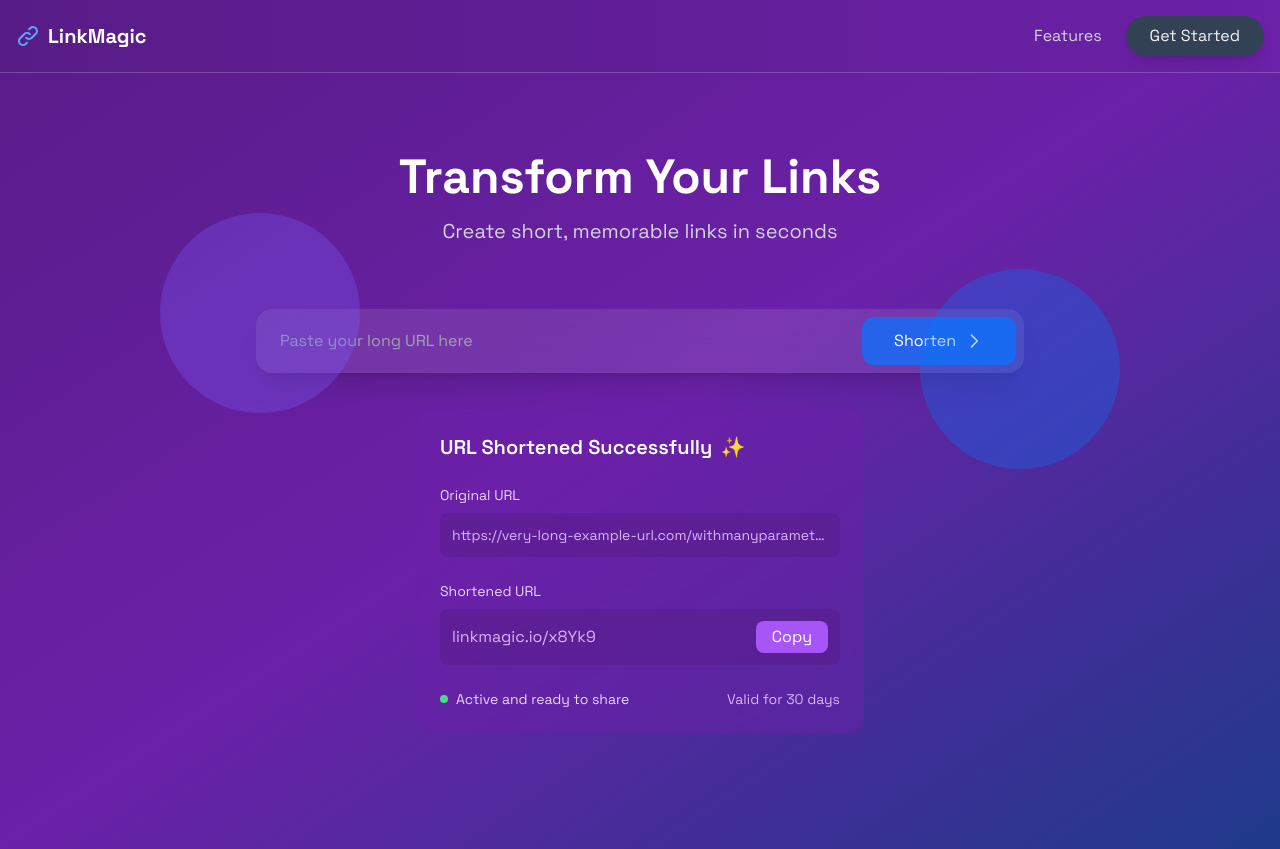
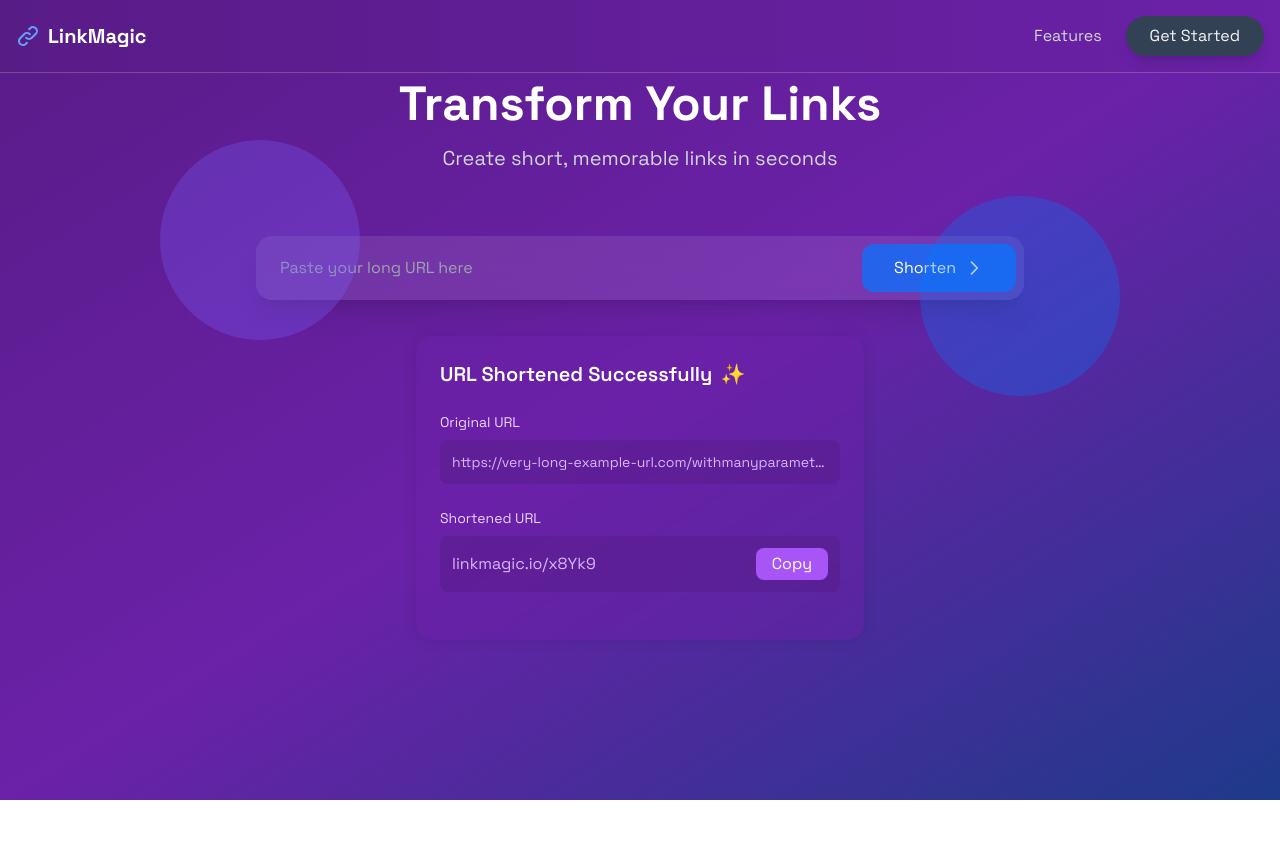
Before and after one commit to iyanuloluwa-Miracle/LINK-MAGIC, a Vue app: page / in a window 1280 px wide. After the commit the page ends 800 px from the top, so only its background shows below. Built offline with nearby package versions, Linux system fonts and the light colour scheme.

Commit message:
fixes: added the navigation top to be fixed

```diff
--- a/src/components/HeroSection/HeroSection.vue
+++ b/src/components/HeroSection/HeroSection.vue
@@ -59,9 +59,9 @@
       </svg>
     </div>
 
-    <div class="flex items-center justify-center p-9">
+    <div class="flex items-center justify-center p-9 ">
       <div
-        class="bg-purple-800/50 backdrop-blur-sm rounded-2xl p-6 max-w-md w-full"
+        class="bg-purple-800/50 backdrop-blur-sm rounded-2xl p-6 max-w-md w-full shadow-[0px_0px_15px_rgba(0,0,0,0.09)]"
       >
         <!-- Success Header -->
         <div class="flex items-center gap-2 mb-6">
@@ -99,16 +99,6 @@
           </div>
         </div>
 
-        <!-- Status -->
-        <div class="flex items-center justify-between">
-          <div class="flex items-center gap-2">
-            <div class="w-2 h-2 bg-green-400 rounded-full"></div>
-            <span class="text-purple-200 text-sm"
-              >Active and ready to share</span
-            >
-          </div>
-          <span class="text-purple-300 text-sm">Valid for 30 days</span>
-        </div>
       </div>
     </div>
   </section>
--- a/src/components/Navbar/Navbar.vue
+++ b/src/components/Navbar/Navbar.vue
@@ -1,5 +1,5 @@
 <template>
-    <div class="bg-gradient-to-r from-purple-900 to-purple-800 border-b border-white/20">
+    <div class="bg-gradient-to-r from-purple-900 to-purple-800 border-b border-white/20 fixed top-0 w-full z-50">
         <nav class="px-4 py-3 md:py-4">
             <div class="container mx-auto flex justify-between items-center">
                 <!-- Logo Section -->
```
